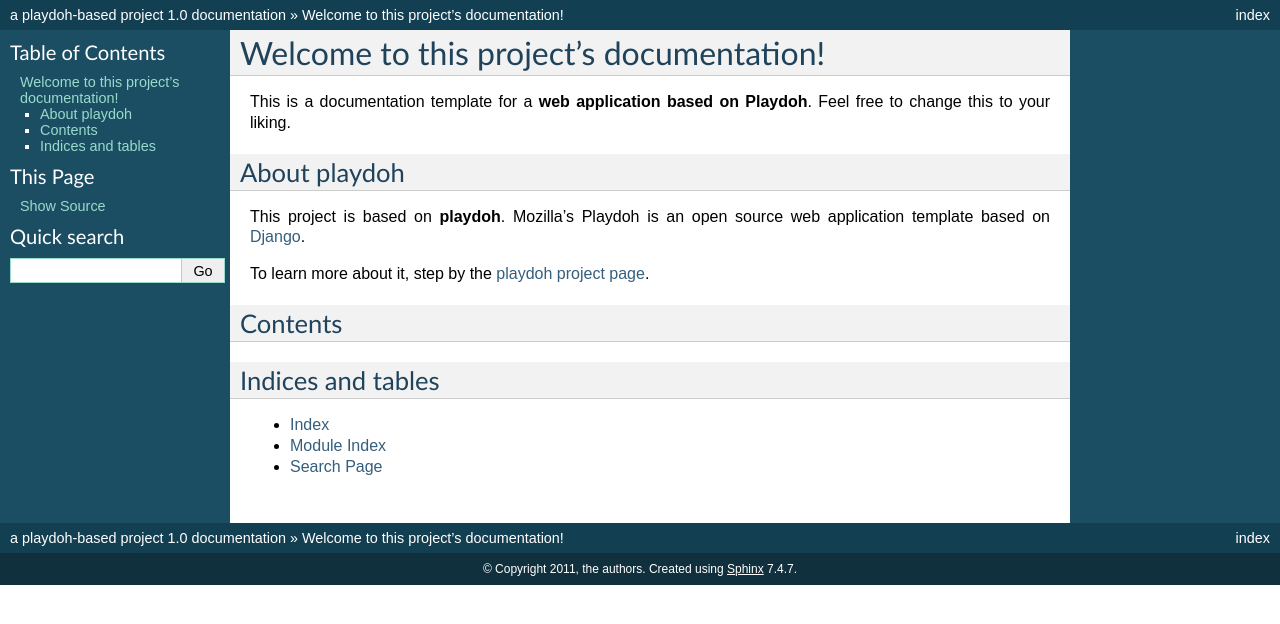
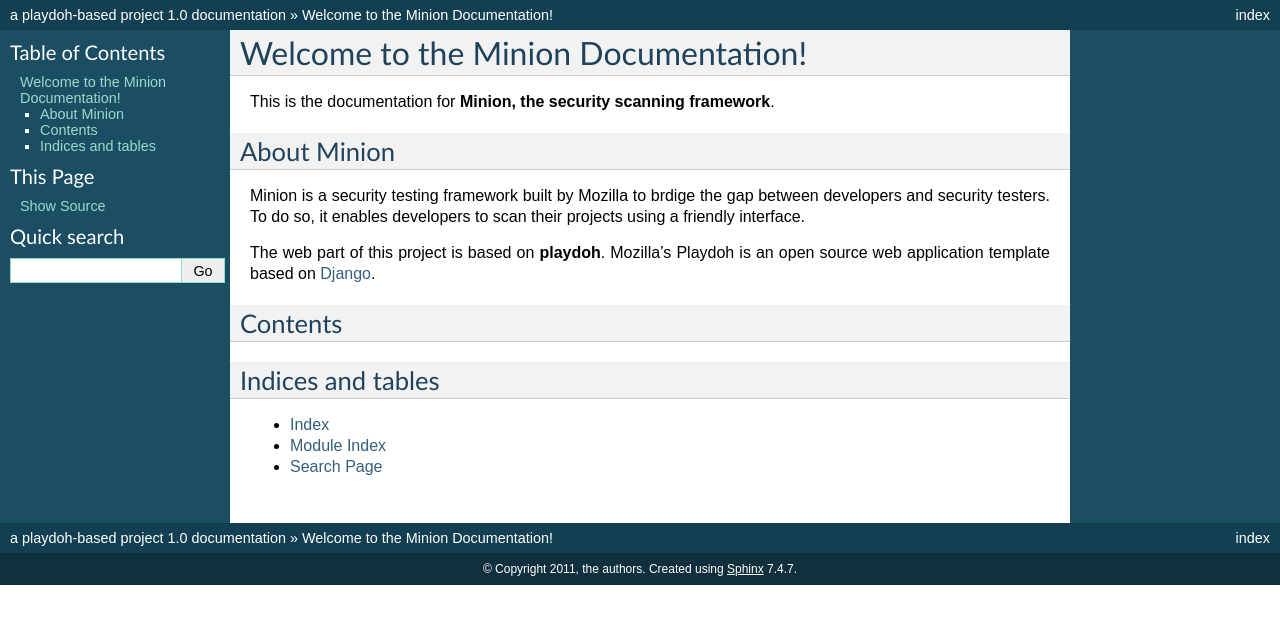
Before and after one commit to jokar/minion, a Sphinx documentation site: the page built from docs/index.rst, in a window 1280 px wide. Shown: the top 624 px of the page. Built offline with Sphinx 7.4.7, drawn with Linux system fonts in a browser that asks for light colours.

Commit message:
adding documentation

```diff
--- a/docs/index.rst
+++ b/docs/index.rst
@@ -1,19 +1,20 @@
 ========================================
-Welcome to this project's documentation!
+Welcome to the Minion Documentation!
 ========================================
 
-This is a documentation template for a **web application based on Playdoh**.
-Feel free to change this to your liking.
+This is the documentation for **Minion, the security scanning framework**.
 
 
-About playdoh
+About Minion
 -------------
 
-This project is based on **playdoh**. Mozilla's Playdoh is an open source
+Minion is a security testing framework built by Mozilla to brdige the gap between developers
+and security testers. To do so, it enables developers to scan their projects using a friendly
+interface.
+
+The web part of this project is based on **playdoh**. Mozilla's Playdoh is an open source
 web application template based on `Django <http://www.djangoproject.com/>`_.
 
-To learn more about it, step by the `playdoh project page
-<https://github.com/mozilla/playdoh>`_.
 
 Contents
 --------
```
